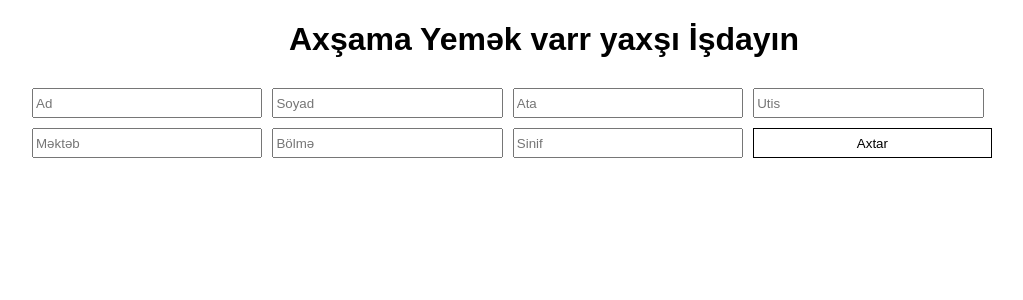
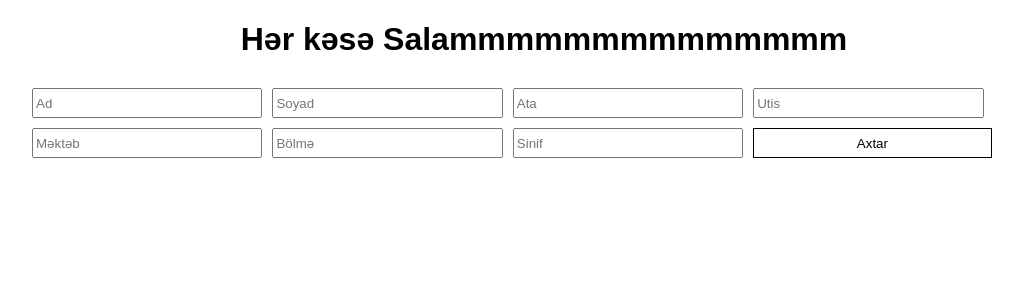
Before and after one commit to memmedov-karim/axtar, a React (Create React App) app: page / in a window 1280 px wide. Shown: the top 300 px of the page, without its empty margins (96-1119 px from the left). Built offline with nearby package versions, Linux system fonts and the light colour scheme.

Commit message:
Update App.js

```diff
--- a/src/App.js
+++ b/src/App.js
@@ -86,7 +86,7 @@ function App() {
   });
   return (
     <div className="App">
-      <h1>Axşama Yemək varr yaxşı İşdayın</h1>
+      <h1>Hər kəsə Salammmmmmmmmmmmmm</h1>
       <Search find={find} getData={getData} searchingData={searchingData} />
       {Students}
       {SearchingData !== null && SearchingData.length === 0 ? (
```
